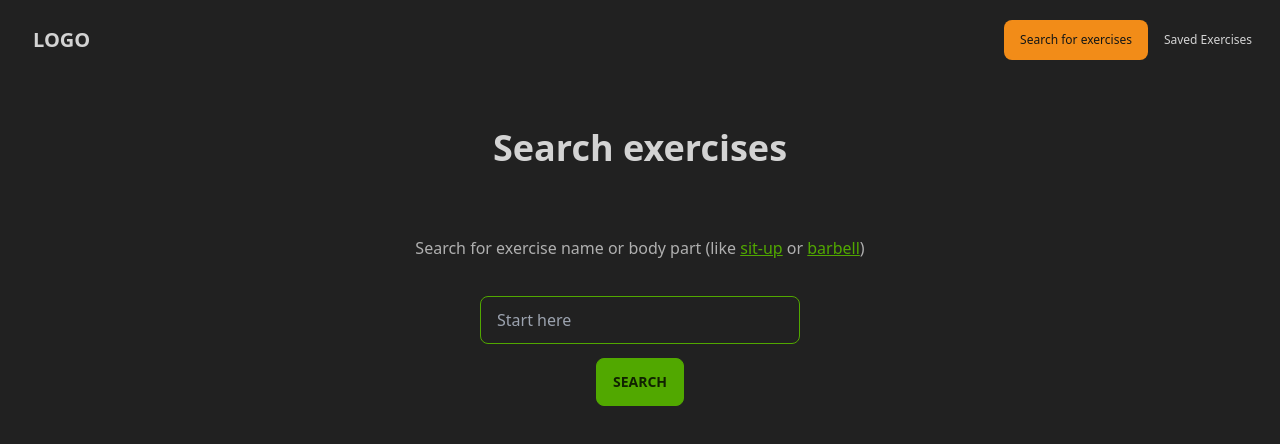
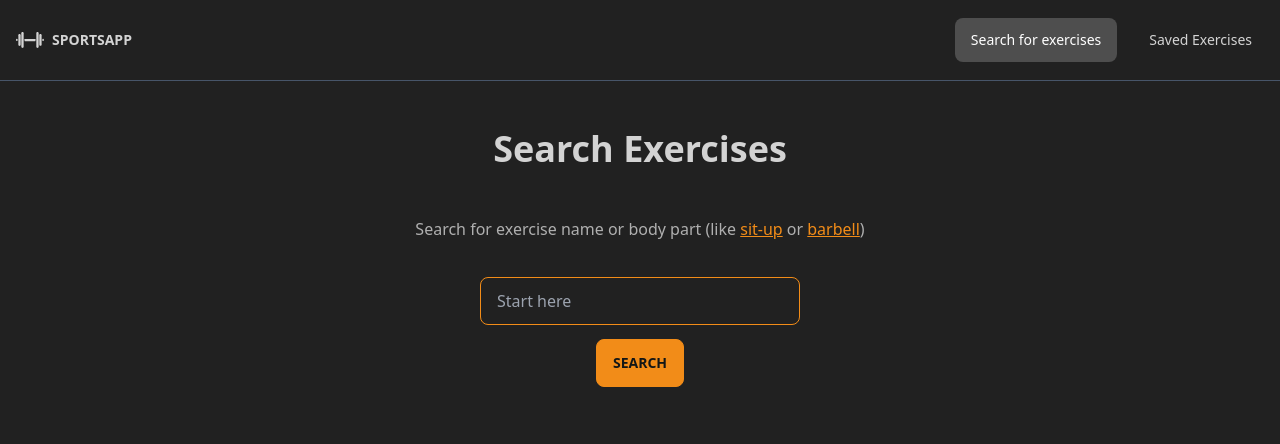
Before and after one commit to 022022/rapid-api-app, a React (Create React App) app: page / in a window 1280 px wide. Shown: the top 444 px of the page. Built offline with nearby package versions, Linux system fonts and the light colour scheme.

Commit message:
improve styles

```diff
--- a/src/components/Navigation.tsx
+++ b/src/components/Navigation.tsx
@@ -1,9 +1,8 @@
 import { NavLink } from 'react-router-dom';
 
 function Navigation(){
-
   return <>
-  <div className='navbar bg-base-100'>
+  <div className='navbar bg-base-100 border-b border-slate-600' >
 	<div className='navbar'>
 		<div className='dropdown'>
 			<label tabIndex={0} className='btn btn-ghost md:hidden'>
@@ -12,56 +11,54 @@ function Navigation(){
 					className='h-5 w-5'
 					fill='none'
 					viewBox='0 0 24 24'
-					stroke='currentColor'
-				>
+					stroke='currentColor'>
 					<path
 						strokeLinecap='round'
 						strokeLinejoin='round'
 						strokeWidth='2'
-						d='M4 6h16M4 12h8m-8 6h16'
-					/>
+						d='M4 6h16M4 12h8m-8 6h16'/>
 				</svg>
 			</label>
 			<ul
 				tabIndex={0}
-				className='menu menu-compact dropdown-content mt-3 p-2 shadow bg-base-100 rounded-box w-52'
+				className='menu menu-compact dropdown-content mt-3 p-2 shadow bg-base-100 rounded-box w-52 gap-6'
 			>
 				<li>
 					<NavLink
 						to='/'
-						className='prose md:text-xs'>
+						className='prose md:text-xs '>
 						Search for exercises
 					</NavLink>
 				</li>
 				<li>
 					<NavLink
 						to='/saved'
-						className='prose md:text-xs'
-					>
+						className='prose md:text-xs'>
 						Saved Exercises
 					</NavLink>
 				</li>
 			</ul>
 		</div>
-		<p className='btn btn-ghost normal-case text-xl'>LOGO</p>
+    <div className='flex prose '>
+    <img className='w-7 mr-2 mb-0 hidden md:flex'	src='/assets/images/logo.svg' alt='SportsFinder App logo' />
+      <h2 className='mt-0 text-xs md:text-sm'>SPORTSAPP</h2>
+    </div>
+
+
 	</div>
 	<div className='navbar-center hidden md:flex gap-6'>
-		<ul className='menu menu-horizontal px-1'>
+		<ul className='menu menu-horizontal px-1 gap-4'>
 			<li>
 				<NavLink
 					to='/'
-					className='prose md:text-xs'
-
-				>
+					className='prose text-sm' >
 					Search for exercises
 				</NavLink>
 			</li>
 			<li>
 				<NavLink
 					to='/saved'
-					className='prose md:text-xs'
-
-				>
+					className='prose text-sm'>
 					Saved Exercises
 				</NavLink>
 			</li>
--- a/src/components/SavedExerciseCard.tsx
+++ b/src/components/SavedExerciseCard.tsx
@@ -4,10 +4,10 @@ import { SavedExercise } from '../types/types';
 function SavedExerciseCard( {data}: {data: SavedExercise} ){
   return <>
 
-  <div className='collapse collapse-arrow border-b'>
+  <div className='group collapse collapse-arrow border-b hover:border-primary'>
 				<input type='checkbox' />
-				<div className='collapse-title text-xl font-medium'>
-          <h2 className='card-title'>{data.name} </h2>
+				<div className='collapse-title text-xl font-medium group-hover:text-primary'>
+          <h2 className='card-title m-0 group-hover:text-primary'>{data.name} </h2>
 				</div>
 				<div className='collapse-content'>
 
--- a/src/components/Video.tsx
+++ b/src/components/Video.tsx
@@ -17,7 +17,7 @@ function Video({videoItem}: {videoItem: VideoItem}){
     <h2 className="card-title pt-1">{title}</h2>
     <figure><img src={videoItem.snippet.thumbnails.high.url} alt={videoItem.snippet.title}/></figure>
     <div className="card-actions h-full  content-end">
-      <a className="link link-accent" href={link}>Watch on Youtube</a>
+      <a className="link link-neutral-content " href={link}>Watch on Youtube</a>
     </div>
   </div>
 </div>
--- a/src/index.css
+++ b/src/index.css
@@ -2,12 +2,16 @@
 @tailwind components;
 @tailwind utilities;
 
+.active {
+  color: white;
+  background-color: #4e4e4e;
+}
 
 .lds-dual-ring {
   display: flex;
   width: 80px;
   height: 80px;
-  padding-top: 80px;
+  padding-top: 60px;
 }
 
 .lds-dual-ring:after {
@@ -18,7 +22,7 @@
   margin: 8px;
   border-radius: 50%;
   border: 6px solid #fff;
-  border-color: #51a800 transparent #fff transparent;
+  border-color: rgb(242, 140, 24) transparent #fff transparent;
   animation: lds-dual-ring 1.2s linear infinite;
 }
 @keyframes lds-dual-ring {
--- a/src/pages/ExerciseDetails.tsx
+++ b/src/pages/ExerciseDetails.tsx
@@ -56,12 +56,12 @@ function ExerciseDetails( {setMyExercises, myExercises}: { setMyExercises: (item
 						<>
 							<Detail></Detail>
 
-<button className="link link-secondary" onClick={addToSaved}>Add this exercise to MyExercises</button>
+<button className="link link-primary" onClick={addToSaved}>Add this exercise to MyExercises</button>
 
 
 							{state.exerciseVideos?.length ? (
 								<>
-									<h2 className='font-medium leading-tight text-3xl my-3'>
+									<h2 className='font-medium leading-tight text-3xl my-3 mt-10'>
 										How to do it
 									</h2>
 
@@ -80,7 +80,7 @@ function ExerciseDetails( {setMyExercises, myExercises}: { setMyExercises: (item
 
 							{state.sameMuscle.length ? (
 								<>
-									<h2 className='font-medium leading-tight text-3xl mt-8 mb-5'>
+									<h2 className='font-medium leading-tight text-3xl mt-10 mb-5 '>
 										More {state.currentExercise?.muscle} exercises
 									</h2>
 
@@ -98,7 +98,7 @@ function ExerciseDetails( {setMyExercises, myExercises}: { setMyExercises: (item
 
 							{state.sameType.length ? (
 								<>
-									<h2 className='font-medium leading-tight text-3xl mt-8 mb-5'>
+									<h2 className='font-medium leading-tight text-3xl mt-10 mb-5 '>
 										{' '}
 										More {state.currentExercise?.type} exercises
 									</h2>
--- a/src/pages/Main.tsx
+++ b/src/pages/Main.tsx
@@ -15,18 +15,18 @@ function Main(){
 
   return <main className='prose flex flex-col items-center gap-3.5 px-3.5 py-12 text-center'>
 
-    <h1>Search exercises</h1>
-    <p>Search for exercise name or body part (like <button className='link link-accent'
-        onClick={() => dispatch(setSearchTerm('sit-up'))}>sit-up</button> or <button className='link link-accent'
+    <h1>Search Exercises</h1>
+    <p className='mt-0'>Search for exercise name or body part (like <button className='link link-primary'
+        onClick={() => dispatch(setSearchTerm('sit-up'))}>sit-up</button> or <button className='link link-primary'
         onClick={() => dispatch(setSearchTerm('barbell'))}>barbell</button>
     )</p>
 
     <input type="text"
       placeholder="Start here"
-      className="input input-bordered input-accent w-full max-w-xs"
+      className="input input-bordered input-primary w-full max-w-xs"
       value={state.searchTerm}
       onChange={(e) => dispatch(setSearchTerm(e.target.value.toLowerCase()))}/>
-    <button onClick={search} className="btn btn-accent">
+    <button onClick={search} className="btn btn-primary mb-10">
       Search
     </button>
 
@@ -38,7 +38,7 @@ function Main(){
 
     { state.searchResults && state.searchResults.length ?
       <div className="grid grid-cols-1 md:grid-cols-2 lg:grid-cols-3 gap-8 w-max" >
-      {state.searchResults.map((item: Exercise) => <Card data={item} key={nanoid()}></Card>)}
+      {state.searchResults.map((item: Exercise, index: number) => index < 9 && <Card data={item} key={nanoid()}></Card>)}
       </div>
      : null
     }
--- a/src/pages/SavedExercises.tsx
+++ b/src/pages/SavedExercises.tsx
@@ -5,9 +5,14 @@ import { SavedExercise } from '../types/types';
 
 function SavedExercises(){
   const [myExercises, setMyExercises] = useLocalStorage('savedExercises', []);
-  return <div className='prose flex flex-col gap-3.5 px-3.5 py-12 text-center'>
+  if(!myExercises.length){
+  <p>You have no saved exercises for now</p>
+  }
+
+  return <div className='prose flex flex-col px-3.5 py-12 text-center'>
 
     <h1>My Saved Exercises</h1>
+    {!myExercises.length ? <p>You have no saved exercises for now</p> : '' }
     {myExercises.map((item: SavedExercise) => <SavedExerciseCard data={item} key={nanoid()}></SavedExerciseCard>)}
   </div>
 }
```
Also changed, not shown: public/assets/images/logo.svg (added).
